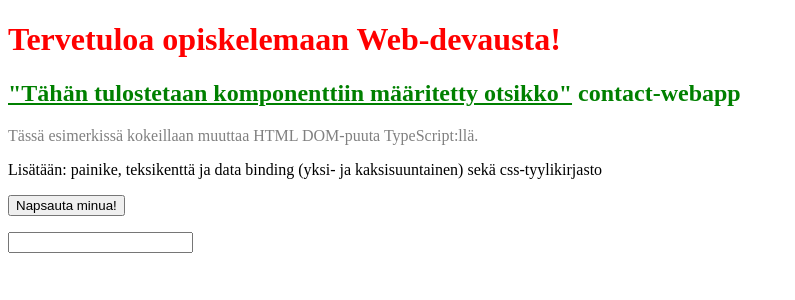
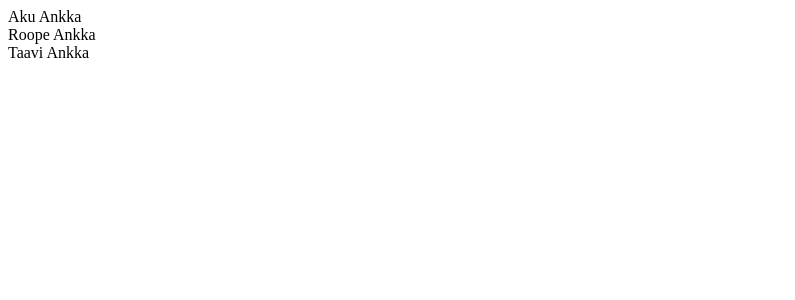
Before and after one commit to mitroonatsu/digitrade-contact-app, an Angular app: page / in a window 1280 px wide. Shown: the top 300 px of the page, without its empty margins (0-795 px from the left). Built offline with nearby package versions, Linux system fonts and the light colour scheme.

Commit message:
Added contact-list

```diff
--- a/src/app/app.component.html
+++ b/src/app/app.component.html
@@ -1,9 +1 @@
-<div>
-  <h1 class="app-header">Tervetuloa opiskelemaan Web-devausta!</h1>
-  <h2 class="app-title"><u>"Tähän tulostetaan komponenttiin määritetty otsikko"</u> {{title}}</h2>
-  <h3 class="app-message">{{message}}</h3>
-  <p id="app-main">Tässä esimerkissä kokeillaan muuttaa HTML DOM-puuta TypeScript:llä.</p>
-  <p>Lisätään: painike, teksikenttä ja data binding (yksi- ja kaksisuuntainen) sekä css-tyylikirjasto</p>
-  <button (click)="onButtonClick()">Napsauta minua!</button>
-  <p><input [(ngModel)]="message"></p>
-</div>
+<app-contact-list></app-contact-list>
--- a/src/app/app.component.ts
+++ b/src/app/app.component.ts
@@ -7,12 +7,4 @@
 })
 export class AppComponent {
   title = 'contact-webapp';
-  message = '';
-
-
-  onButtonClick() {
-    console.log('Moikka');
-    this.message = 'Heippa';
-  }
-
 }
--- a/src/app/app.module.ts
+++ b/src/app/app.module.ts
@@ -4,10 +4,12 @@
 import { AppRoutingModule } from './app-routing.module';
 import { AppComponent } from './app.component';
 import {FormsModule} from '@angular/forms';
+import { ContactListComponent } from './contact/contact-list/contact-list.component';
 
 @NgModule({
   declarations: [
-    AppComponent
+    AppComponent,
+    ContactListComponent
   ],
   imports: [
     BrowserModule,
--- /dev/null
+++ b/src/app/contact/contact-list/contact-list.component.html
@@ -0,0 +1,3 @@
+<div *ngFor="let contact of contacts">
+{{contact.firstName}} {{contact.lastName}}
+</div>
--- /dev/null
+++ b/src/app/contact/contact-list/contact-list.component.ts
@@ -0,0 +1,23 @@
+import {Component, OnInit} from '@angular/core';
+import {Contact} from '../contact';
+
+@Component({
+  selector: 'app-contact-list',
+  templateUrl: './contact-list.component.html',
+  styleUrls: ['./contact-list.component.css']
+})
+export class ContactListComponent implements OnInit {
+  contacts: Contact[];
+
+  constructor() {
+    this.contacts = [];
+  }
+
+  ngOnInit() {
+    this.contacts.push(new Contact('Aku', 'Ankka'));
+    this.contacts.push(new Contact('Roope', 'Ankka'));
+    this.contacts.push(new Contact('Taavi', 'Ankka'));
+    console.log(this.contacts);
+  }
+
+}
--- /dev/null
+++ b/src/app/contact/contact.ts
@@ -0,0 +1,9 @@
+export class Contact {
+  firstName: string;
+  lastName: string;
+
+  constructor(firstName?: string, lastName?: string) {
+    this.firstName = firstName;
+    this.lastName = lastName;
+  }
+}
```
Also changed, not shown: src/app/contact/contact-list/contact-list.component.css (added).
